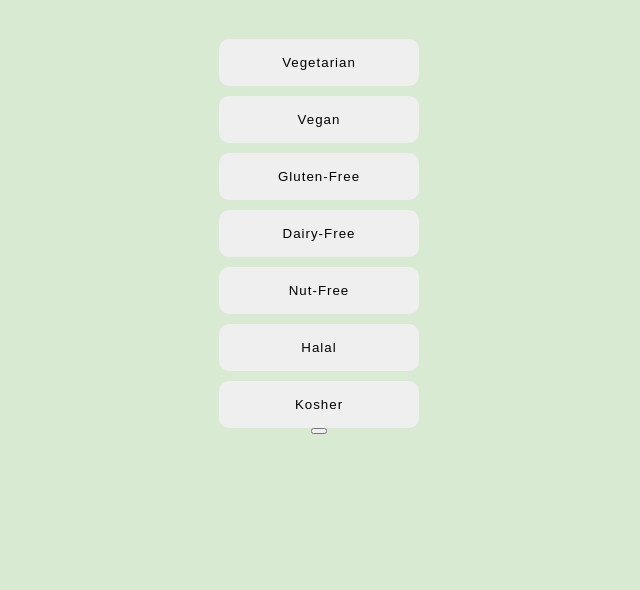
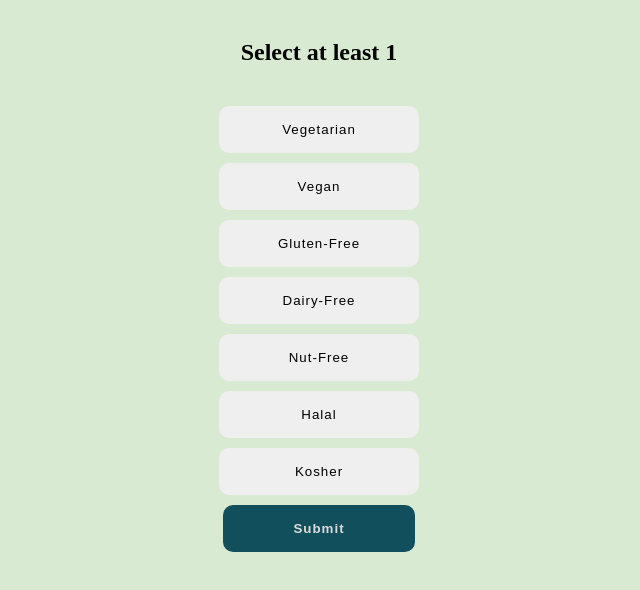
Before and after one commit to UoP-PrepPal/PrepPal, a plain HTML site: page client/preferences.html in a window 1280 px wide. Shown: the part 88-678 px from the top of the page, without its empty margins (321-961 px from the left). Drawn offline with Linux system fonts and the light colour scheme.

Commit message:
Update preferences.html

```diff
--- a/client/preferences.html
+++ b/client/preferences.html
@@ -9,6 +9,7 @@
 </head>
 <body>
     <h1 class="title">Please select your dietary preferences</h1>
+    <h2>Select at least 1</h2>
     <div class="button-group">
         <button class="diet-button" data-value="vegetarian">Vegetarian</button>
         <button class="diet-button" data-value="vegan">Vegan</button>
@@ -18,6 +19,6 @@
         <button class="diet-button" data-value="halal">Halal</button>
         <button class="diet-button" data-value="kosher">Kosher</button>
     </div>
-    <button></button>
+    <button class="submit-preferences">Submit</button>
 </body>
 </html>
```
